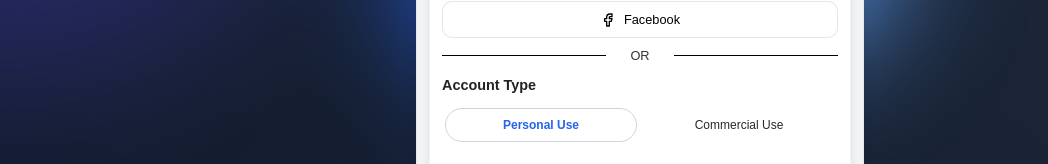
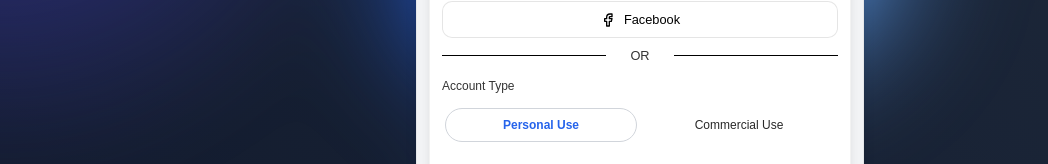
Before and after one commit to HuberLeon007/mckalender-login-register, a Next.js app: page /auth/signup in a window 1280 px wide. Shown: the part 225-389 px from the top of the page, without its empty margins (0-1048 px from the left). Built offline with nearby package versions, Linux system fonts and the light colour scheme.

Commit message:
acc type

```diff
--- a/src/components/input.css
+++ b/src/components/input.css
@@ -51,8 +51,6 @@
   }
 }
 
-
-
 /* Title Styling */
 .modern-title {
   color: #111;
@@ -82,8 +80,6 @@
   padding: 0.5rem;
 }
 
-
-
 /* Social Buttons */
 .social-buttons-container {
   margin: 0 0 0.375rem 0;
@@ -100,8 +96,6 @@
   padding: 0.375rem 0.5rem;
   font-size: 0.75rem;
 }
-
-
 
 .social-btn:last-child {
   margin-bottom: 0;
@@ -127,7 +121,8 @@
   padding: 0;
 }
 
-.input-label {
+.input-label,
+.toggle-title {
   margin: 0 0 0.15rem 0;
   padding: 0;
   color: rgba(0, 0, 0, 0.8) !important;
@@ -221,8 +216,6 @@
   font-size: 0.75rem;
 }
 
-
-
 /* Create Account / Sign In Container */
 .create-account-container {
   margin: 0;
@@ -243,8 +236,6 @@
   font-size: 0.75rem;
 }
 
-
-
 /* Forgot Password */
 .remember-forgot-container {
   margin: 0 0 1rem 0;
@@ -257,8 +248,6 @@
   text-decoration: none;
   font-size: 0.65rem;
 }
-
-
 
 /* Password Validation Styles */
 .password-validation {
@@ -407,8 +396,6 @@
   font-weight: 700;
 }
 
-
-
 /* Mobile Responsive */
 @media (max-width: 480px) {
   .toggle-track {
@@ -444,7 +431,9 @@
 }
 
 /* Button Hover Effects */
-.social-btn:hover, .login-btn:hover, button:hover {
+.social-btn:hover,
+.login-btn:hover,
+button:hover {
   background: #a3c0ff;
   color: #fff;
   border-color: #2563eb;
```
